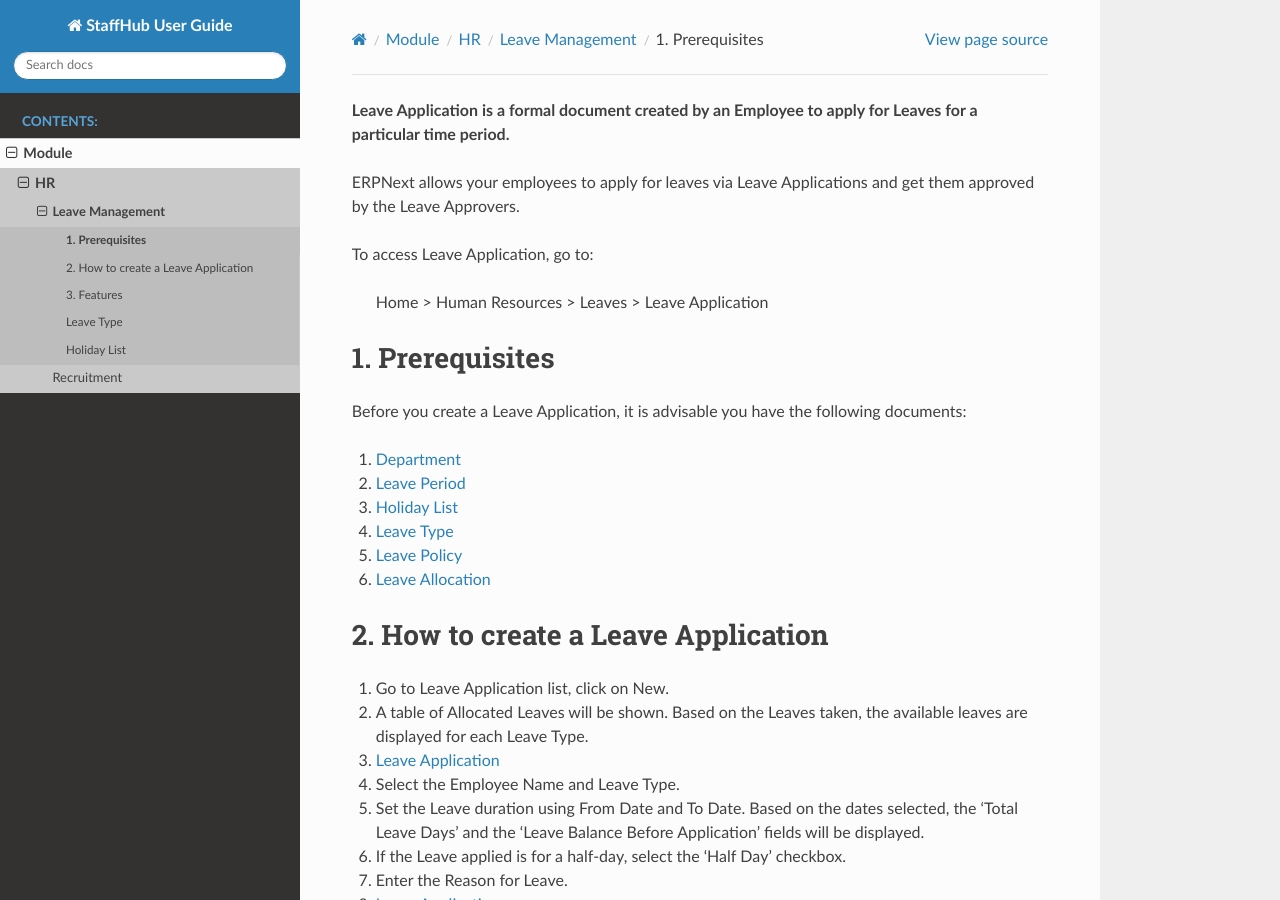
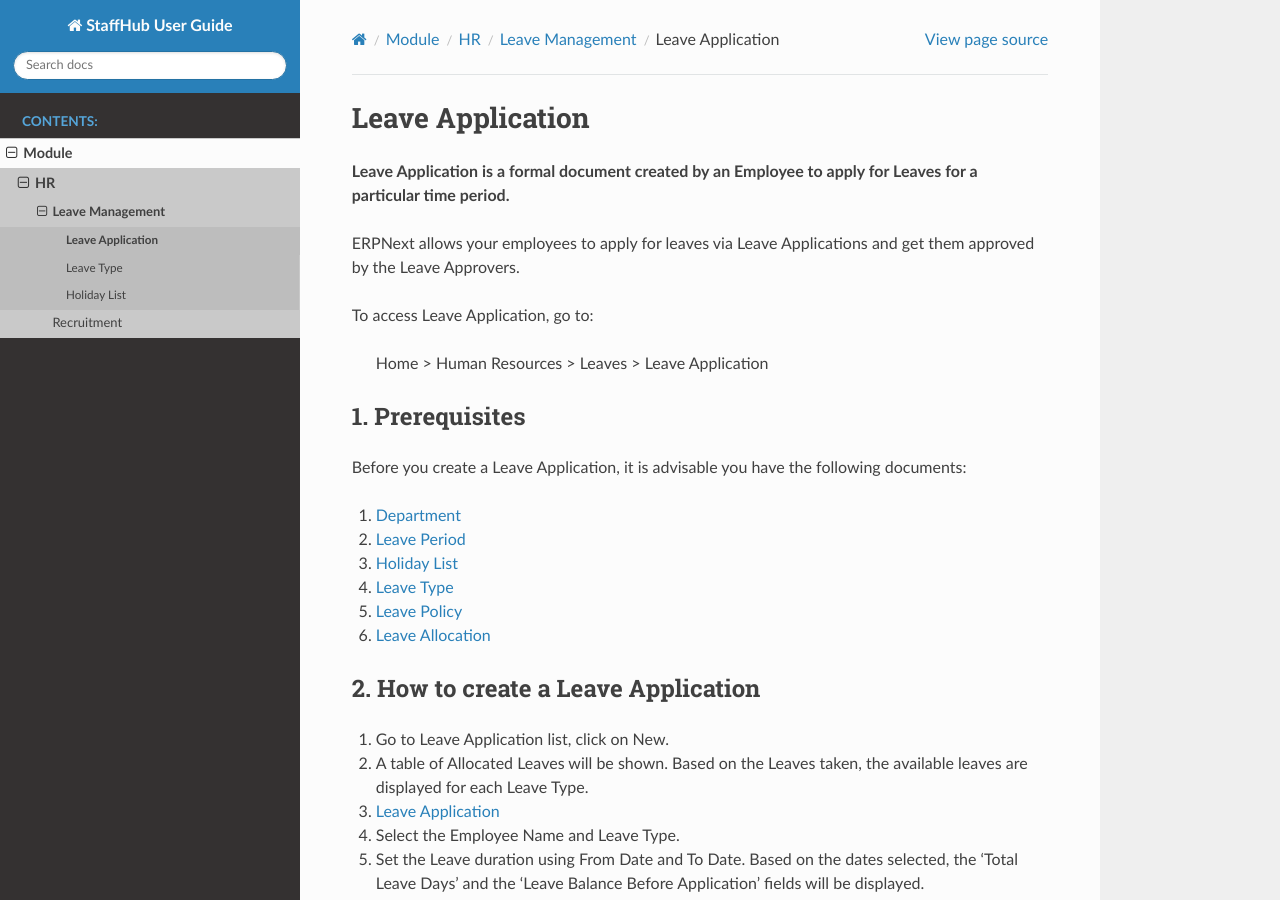
Before and after one commit to arvindder/staffhub-user-guide, a Sphinx documentation site: the page built from docs/module/hr/leave_management/leave-application.md, in a window 1280 px wide and 900 px high. Built offline with Sphinx 7.4.7 and the Read the Docs theme 3.1.0, drawn with Linux system fonts in a browser that asks for light colours.

Commit message:
leave application

```diff
--- a/docs/module/hr/leave_management/leave-application.md
+++ b/docs/module/hr/leave_management/leave-application.md
@@ -1,3 +1,5 @@
+# Leave Application
+
 **Leave Application is a formal document created by an Employee to apply for Leaves for a particular time period.**
 
 ERPNext allows your employees to apply for leaves via Leave Applications and get them approved by the Leave Approvers.
```
